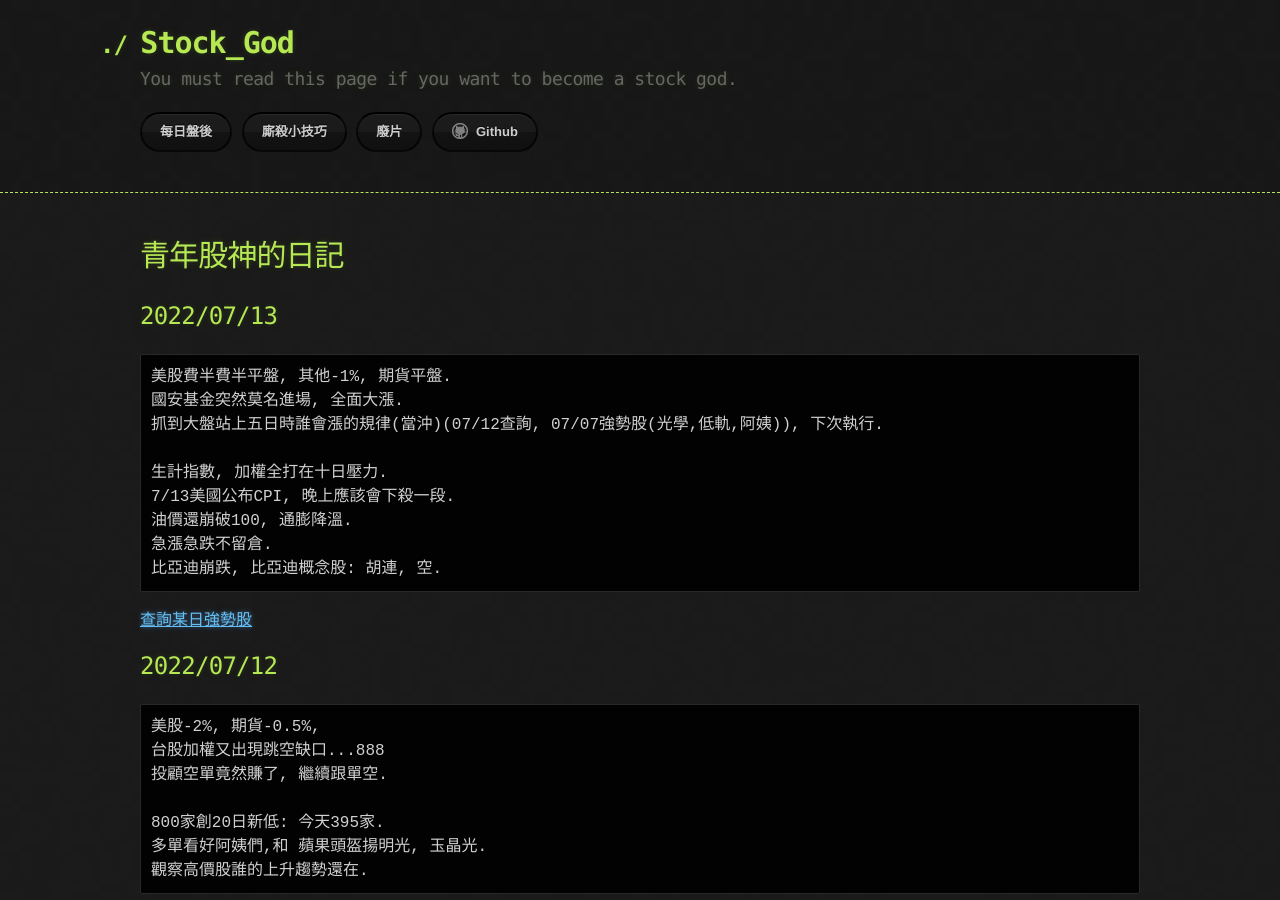
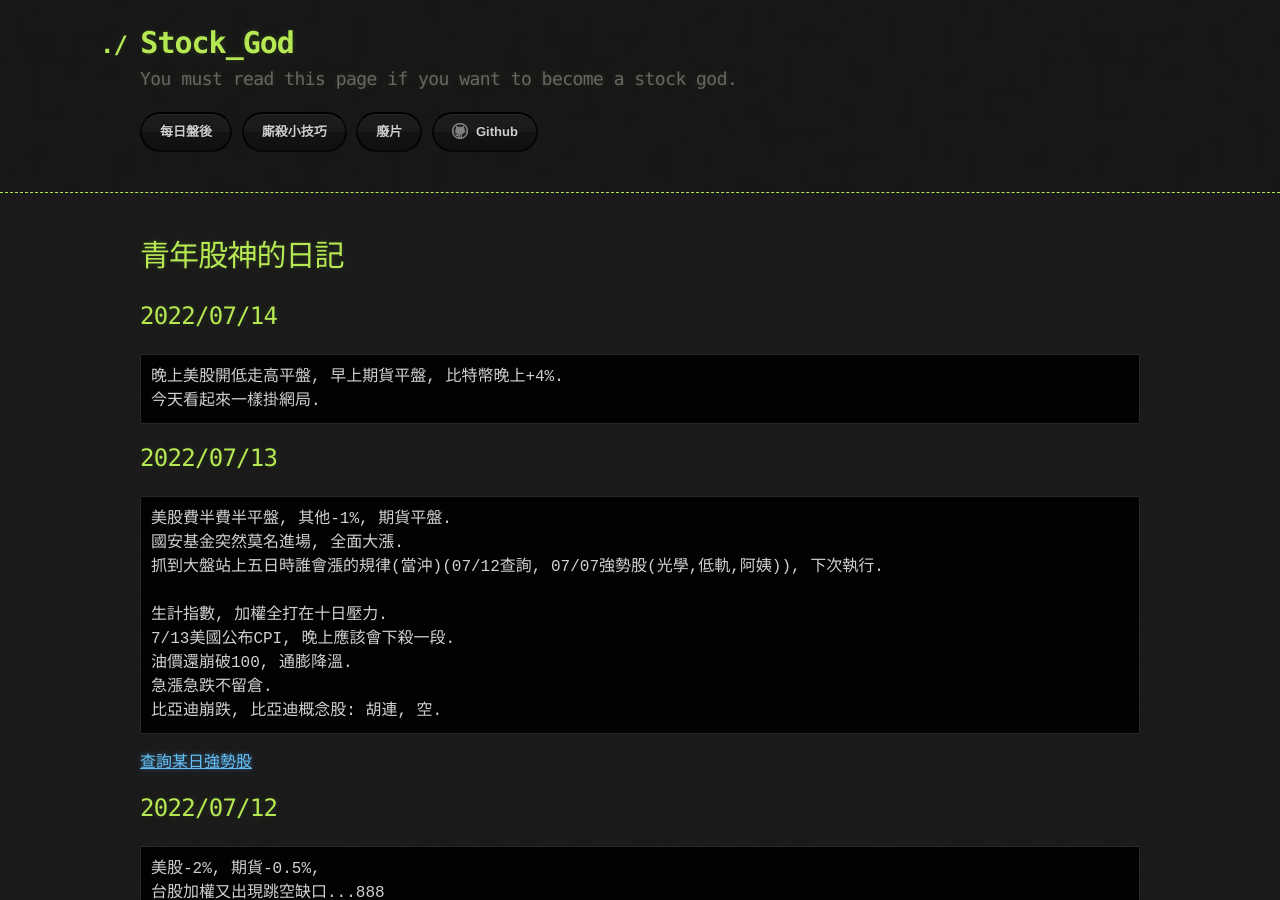
Before and after one commit to lepg5487/Stock_God, a Jekyll site: the page built from index.md, in a window 1280 px wide and 900 px high. Built offline with Jekyll 4.4.1, drawn with Linux system fonts in a browser that asks for light colours; our own code applies the rules of GitHub Pages for plain Markdown files.

Commit message:
Update index.md

````diff
--- a/index.md
+++ b/index.md
@@ -3,6 +3,12 @@ layout: testlayouts
 ---
 
 # 青年股神的日記
+## 2022/07/14
+```
+晚上美股開低走高平盤, 早上期貨平盤, 比特幣晚上+4%.
+今天看起來一樣掛網局.
+```
+
 ## 2022/07/13
 ```
 美股費半費半平盤, 其他-1%, 期貨平盤.
````
